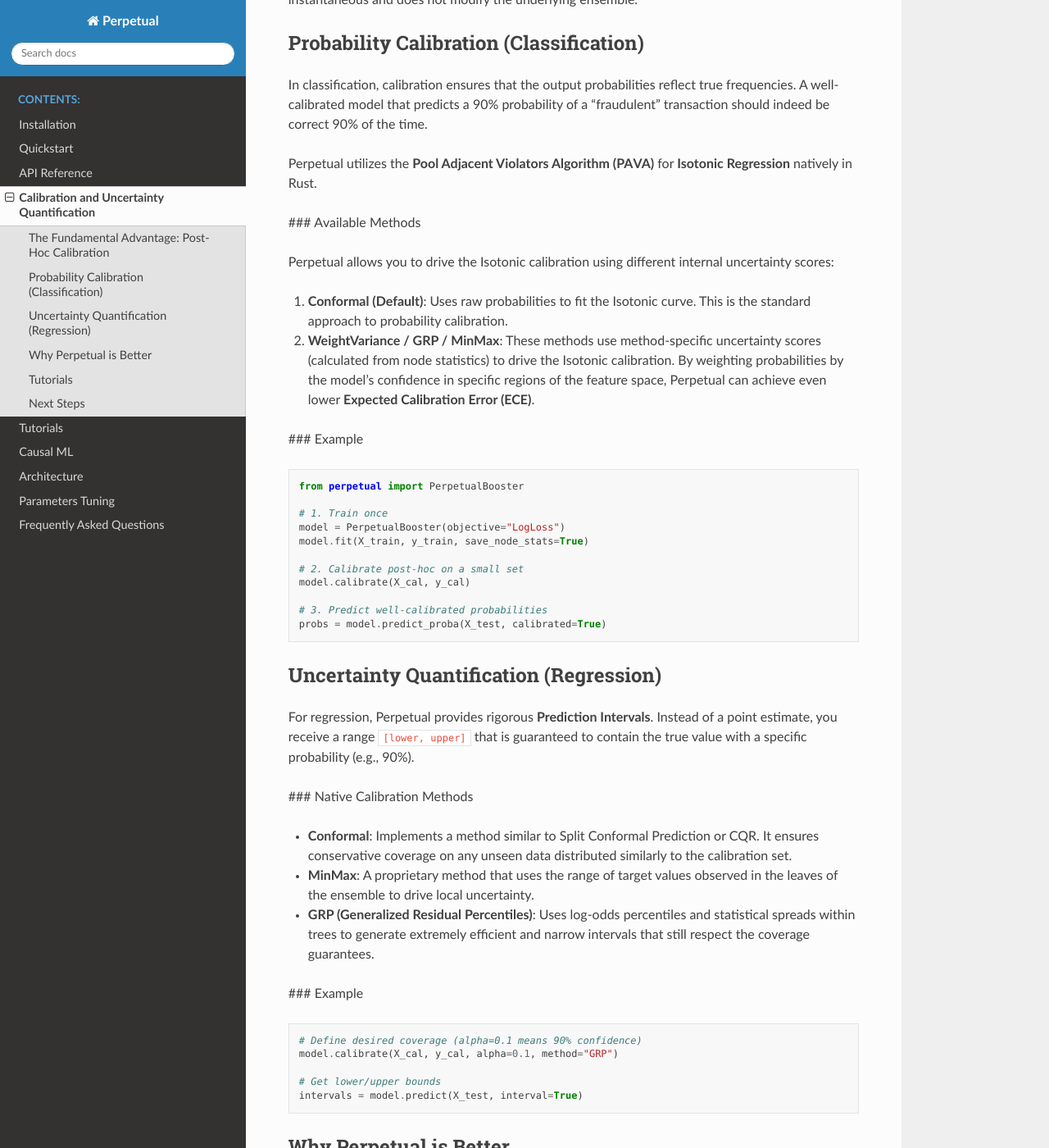
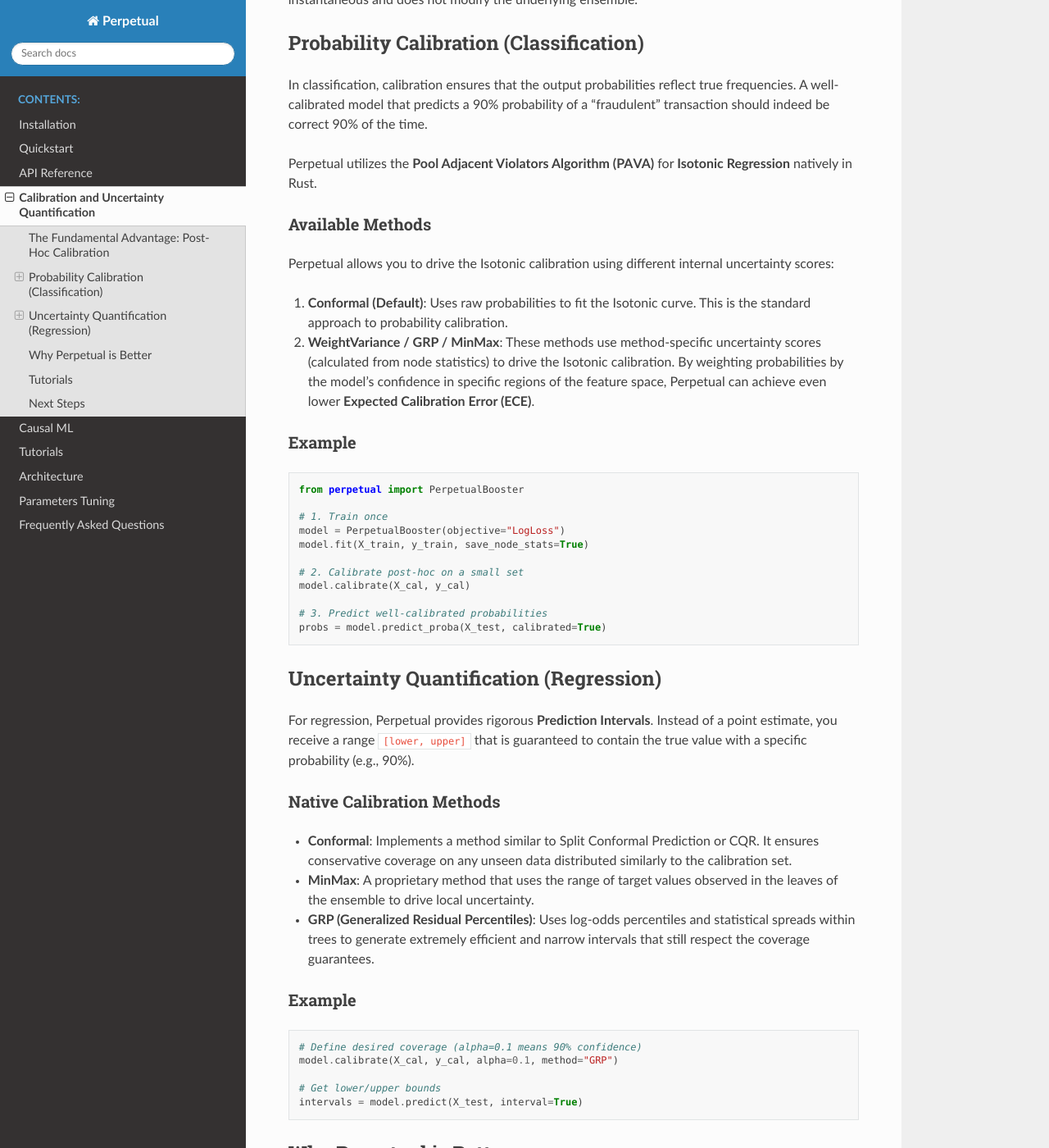
Before and after one commit to perpetual-ml/perpetual, a Sphinx documentation site: the page built from package-python/docs/source/calibration.rst, in a window 1280 px wide and 1400 px high, scrolled down 517 px. Shown: the whole window at 82% size. Built offline with Sphinx 7.4.7 and the Read the Docs theme 3.1.0, drawn with Linux system fonts in a browser that asks for light colours.

Commit message:
fix docs

```diff
--- a/package-python/docs/source/calibration.rst
+++ b/package-python/docs/source/calibration.rst
@@ -20,14 +20,16 @@
 
 Perpetual utilizes the **Pool Adjacent Violators Algorithm (PAVA)** for **Isotonic Regression** natively in Rust.
 
-### Available Methods
+Available Methods
+~~~~~~~~~~~~~~~~~
 
 Perpetual allows you to drive the Isotonic calibration using different internal uncertainty scores:
 
 1. **Conformal (Default)**: Uses raw probabilities to fit the Isotonic curve. This is the standard approach to probability calibration.
 2. **WeightVariance / GRP / MinMax**: These methods use method-specific uncertainty scores (calculated from node statistics) to drive the Isotonic calibration. By weighting probabilities by the model's confidence in specific regions of the feature space, Perpetual can achieve even lower **Expected Calibration Error (ECE)**.
 
-### Example
+Example
+~~~~~~~
 
 .. code-block:: python
 
@@ -48,13 +50,15 @@
 
 For regression, Perpetual provides rigorous **Prediction Intervals**. Instead of a point estimate, you receive a range ``[lower, upper]`` that is guaranteed to contain the true value with a specific probability (e.g., 90%).
 
-### Native Calibration Methods
+Native Calibration Methods
+~~~~~~~~~~~~~~~~~~~~~~~~~~
 
 * **Conformal**: Implements a method similar to Split Conformal Prediction or CQR. It ensures conservative coverage on any unseen data distributed similarly to the calibration set.
 * **MinMax**: A proprietary method that uses the range of target values observed in the leaves of the ensemble to drive local uncertainty.
 * **GRP (Generalized Residual Percentiles)**: Uses log-odds percentiles and statistical spreads within trees to generate extremely efficient and narrow intervals that still respect the coverage guarantees.
 
-### Example
+Example
+~~~~~~~
 
 .. code-block:: python
 
--- a/package-python/docs/source/index.rst
+++ b/package-python/docs/source/index.rst
@@ -29,8 +29,8 @@
    quickstart
    api
    calibration
+   Causal ML <causal_ml/index>
    tutorials/index
-   Causal ML <causal_ml/index>
    architecture
    parameters_tuning
    faq
```
